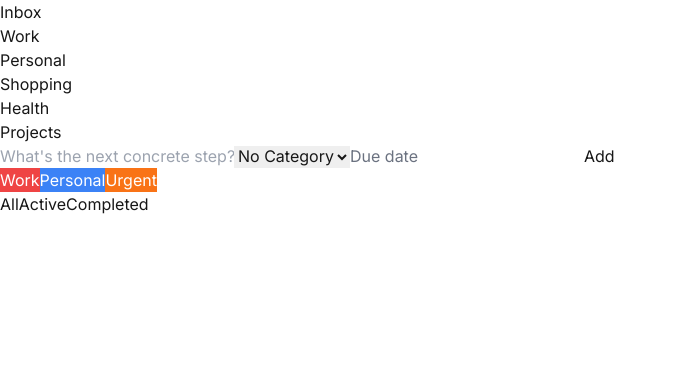
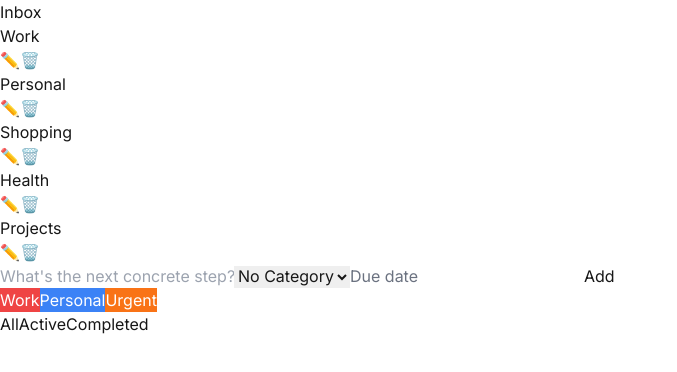
Before and after one commit to XaviGIT/todo-cockpit, a Next.js app: page / in a window 1280 px wide. Shown: the top 372 px of the page, without its empty margins (0-677 px from the left). Built offline with nearby package versions, Linux system fonts and the light colour scheme.

Commit message:
add, edit and delete categories

```diff
--- a/src/app/page.tsx
+++ b/src/app/page.tsx
@@ -6,7 +6,7 @@ import { Category } from '@/types/category'
 import { useState } from 'react'
 
 export default function Home() {
-  const [categories] = useState<Category[]>([
+  const [categories, setCategories] = useState<Category[]>([
     { id: '1', name: 'Work', position: 0 },
     { id: '2', name: 'Personal', position: 1 },
     { id: '3', name: 'Shopping', position: 2 },
@@ -15,6 +15,26 @@ export default function Home() {
   ])
   const [selectedCategory, setSelectedCategory] = useState<string>()
 
+  const handleUpdateCategory = (id: string, name: string) => {
+    setCategories(prev => prev.map(cat => (cat.id === id ? { ...cat, name } : cat)))
+  }
+
+  const handleDeleteCategory = (id: string) => {
+    setCategories(prev => prev.filter(cat => cat.id !== id))
+    if (selectedCategory === id) setSelectedCategory(undefined)
+  }
+
+  const handleAddCategory = (name: string) => {
+    setCategories(prev => [
+      ...prev,
+      {
+        id: crypto.randomUUID(),
+        name,
+        position: prev.length,
+      },
+    ])
+  }
+
   return (
     <div className="grid grid-cols-4 gap-6 py-6">
       <div className="col-span-1">
@@ -22,6 +42,9 @@ export default function Home() {
           categories={categories}
           selectedCategory={selectedCategory}
           onSelectCategory={setSelectedCategory}
+          onUpdateCategory={handleUpdateCategory}
+          onDeleteCategory={handleDeleteCategory}
+          onAddCategory={handleAddCategory}
         />
       </div>
       <div className="col-span-3">
--- a/src/components/CategoryList.tsx
+++ b/src/components/CategoryList.tsx
@@ -1,15 +1,36 @@
 'use client'
 
 import { Category } from '@/types/category'
+import { useState } from 'react'
 
 interface Props {
   categories: Category[]
   selectedCategory?: string
   onSelectCategory: (id?: string) => void
+  onUpdateCategory: (id: string, name: string) => void
+  onDeleteCategory: (id: string) => void
+  onAddCategory: (name: string) => void
 }
 
-export default function CategoryList({ categories, selectedCategory, onSelectCategory }: Props) {
+export default function CategoryList({
+  categories,
+  selectedCategory,
+  onSelectCategory,
+  onUpdateCategory,
+  onDeleteCategory,
+  onAddCategory,
+}: Props) {
+  const [editingId, setEditingId] = useState<string>()
+  const [newCategory, setNewCategory] = useState('')
+
+  const handleAddCategory = () => {
+    if (categories.length >= 5 || !newCategory.trim()) return
+    onAddCategory(newCategory)
+    setNewCategory('')
+  }
+
   return (
+    <div className="space-y-4">
       <div className="space-y-1">
         <div
           onClick={() => onSelectCategory(undefined)}
@@ -20,18 +41,50 @@ export default function CategoryList({ categories, selectedCategory, onSelectCat
           Inbox
         </div>
         {categories.map(category => (
+          <div key={category.id} className="flex items-center justify-between">
+            {editingId === category.id ? (
+              <input
+                autoFocus
+                value={category.name}
+                onChange={e => onUpdateCategory(category.id, e.target.value)}
+                onBlur={() => setEditingId(undefined)}
+                className="flex-1 rounded-lg border p-2 text-gray-900 placeholder:text-gray-500"
+              />
+            ) : (
               <div
-          key={category.id}
-          onClick={() => onSelectCategory(category.id)} // Add this
-          className={`cursor-pointer rounded-lg p-2 ${
+                onClick={() => onSelectCategory(category.id)}
+                className={`flex-1 cursor-pointer rounded-lg p-2 ${
                   selectedCategory === category.id
                     ? 'bg-blue-100 text-blue-700'
                     : 'text-gray-700 hover:bg-gray-100'
                 }`}
               >
-          <span>{category.name}</span>
+                {category.name}
+              </div>
+            )}
+            <div className="flex gap-2">
+              <button onClick={() => setEditingId(category.id)}>✏️</button>
+              <button onClick={() => onDeleteCategory(category.id)}>🗑️</button>
+            </div>
           </div>
         ))}
       </div>
+      {categories.length < 5 && (
+        <div className="flex gap-2">
+          <input
+            value={newCategory}
+            onChange={e => setNewCategory(e.target.value)}
+            placeholder="New category"
+            className="flex-1 rounded-lg border p-2 text-gray-900 placeholder:text-gray-500"
+          />
+          <button
+            onClick={handleAddCategory}
+            className="rounded-lg bg-blue-500 px-4 py-2 text-white"
+          >
+            Add
+          </button>
+        </div>
+      )}
+    </div>
   )
 }
```
Lines whose indentation alone changed are shown as unchanged.
